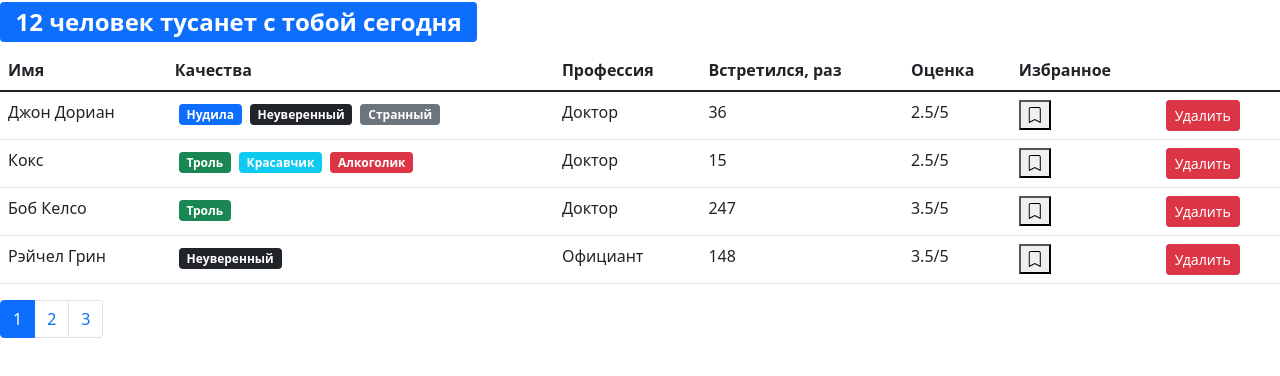
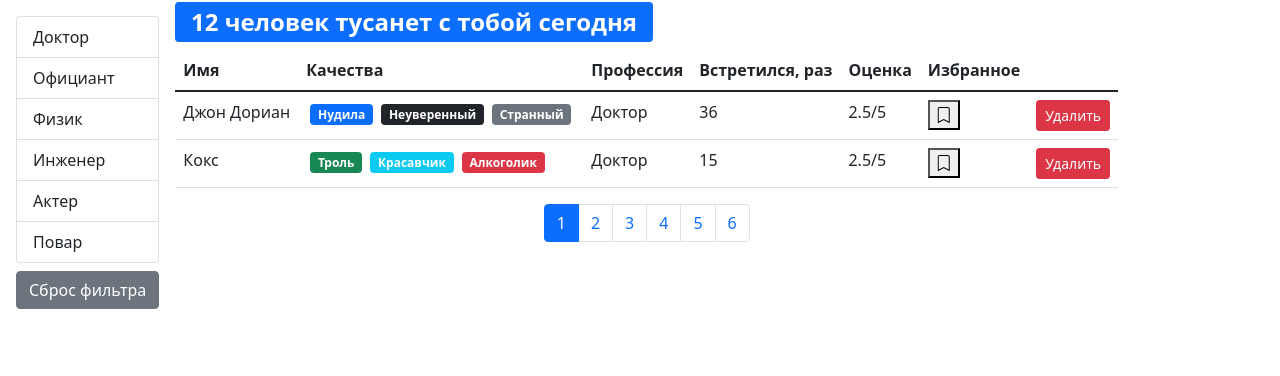
Before and after one commit to AndrewPerepelkin/result-school-frontend-task-one, a React (Create React App) app in the folder fast-company/: page / in a window 1280 px wide. Shown: the top 376 px of the page. Built offline with nearby package versions, Linux system fonts and the light colour scheme.

Commit message:
feat: added grouplist professions

```diff
--- a/fast-company/src/App.js
+++ b/fast-company/src/App.js
@@ -1,10 +1,13 @@
-import React, { useState } from 'react';
+import React, { useEffect, useState } from 'react';
 import api from './api';
 import Users from './components/users';
-import SearchStatus from './components/searchStatus';
 
 const App = () => {
-  const [users, setUsers] = useState(() => api.users.fetchAll());
+  const [users, setUsers] = useState();
+  useEffect(() => {
+    api.users.fetchAll().then((data) => setUsers(data));
+  }, []);
+
   const handleDelete = (id) =>
     setUsers((prevState) => prevState.filter((user) => user._id !== id));
   const handleToggeleBookMark = (id) =>
@@ -15,12 +18,13 @@
     );
   return (
     <>
-      <SearchStatus usersNumber={users.length} />
-      <Users
-        users={users}
-        onDelete={handleDelete}
-        onToggleBookMark={handleToggeleBookMark}
-      />
+      {users && (
+        <Users
+          users={users}
+          onDelete={handleDelete}
+          onToggleBookMark={handleToggeleBookMark}
+        />
+      )}
     </>
   );
 };
--- /dev/null
+++ b/fast-company/src/api/fake.api/professions.api.js
@@ -0,0 +1,26 @@
+export const professionsObject = {
+  doctor: { _id: '67rdca3eeb7f6fgeed471818', name: 'Доктор' },
+  waiter: { _id: '67rdca3eeb7f6fgeed471820', name: 'Официант' },
+  physics: { _id: '67rdca3eeb7f6fgeed471814', name: 'Физик' },
+  engineer: { _id: '67rdca3eeb7f6fgeed471822', name: 'Инженер' },
+  actor: { _id: '67rdca3eeb7f6fgeed471824', name: 'Актер' },
+  cook: { _id: '67rdca3eeb7f6fgeed471829', name: 'Повар' }
+};
+export const professions = [
+  { _id: '67rdca3eeb7f6fgeed471818', name: 'Доктор' },
+  { _id: '67rdca3eeb7f6fgeed471820', name: 'Официант' },
+  { _id: '67rdca3eeb7f6fgeed471814', name: 'Физик' },
+  { _id: '67rdca3eeb7f6fgeed471822', name: 'Инженер' },
+  { _id: '67rdca3eeb7f6fgeed471824', name: 'Актер' },
+  { _id: '67rdca3eeb7f6fgeed471829', name: 'Повар' }
+];
+const fetchAll = () =>
+  new Promise((resolve) => {
+    window.setTimeout(function () {
+      resolve(professions);
+    }, 2000);
+  });
+
+export default {
+  fetchAll
+};
--- a/fast-company/src/api/fake.api/user.api.js
+++ b/fast-company/src/api/fake.api/user.api.js
@@ -1,11 +1,4 @@
-const professions = {
-  doctor: { _id: '67rdca3eeb7f6fgeed471818', name: 'Доктор' },
-  waiter: { _id: '67rdca3eeb7f6fgeed471820', name: 'Официант' },
-  physics: { _id: '67rdca3eeb7f6fgeed471814', name: 'Физик' },
-  engineer: { _id: '67rdca3eeb7f6fgeed471822', name: 'Инженер' },
-  actor: { _id: '67rdca3eeb7f6fgeed471824', name: 'Актер' },
-  cook: { _id: '67rdca3eeb7f6fgeed471829', name: 'Повар' }
-};
+import { professionsObject as professions } from './professions.api';
 const qualities = {
   tedious: {
     _id: '67rdca3eeb7f6fgeed471198',
@@ -17,7 +10,11 @@
     name: 'Странный',
     color: 'secondary'
   },
-  buller: { _id: '67rdca3eeb7f6fgeed4711012', name: 'Троль', color: 'success' },
+  buller: {
+    _id: '67rdca3eeb7f6fgeed4711012',
+    name: 'Троль',
+    color: 'success'
+  },
   alcoholic: {
     _id: '67rdca3eeb7f6fgeed471101',
     name: 'Алкоголик',
@@ -145,6 +142,14 @@
     bookmark: false
   }
 ];
-export function fetchAll() {
-  return users;
-}
+
+const fetchAll = () =>
+  new Promise((resolve) => {
+    window.setTimeout(function () {
+      resolve(users);
+    }, 2000);
+  });
+
+export default {
+  fetchAll
+};
--- a/fast-company/src/api/index.js
+++ b/fast-company/src/api/index.js
@@ -1,5 +1,7 @@
-import * as users from './fake.api/user.api';
+import users from './fake.api/user.api';
+import professions from './fake.api/professions.api';
 const API = {
-  users
+  users,
+  professions
 };
 export default API;
--- /dev/null
+++ b/fast-company/src/components/groupList.jsx
@@ -0,0 +1,57 @@
+import React from 'react';
+import PropTypes from 'prop-types';
+
+const GroupList = ({
+  items,
+  valueProperty,
+  contentProperty,
+  onItemSelect,
+  selectedItem
+}) => {
+  return (
+    <ul className='list-group'>
+      {Array.isArray(items)
+        ? items.map((item) => (
+            <li
+              key={item[valueProperty]}
+              className={
+                'list-group-item' +
+                (selectedItem && selectedItem === item ? ' active' : '')
+              }
+              onClick={() => onItemSelect(item)}
+              role='button'
+            >
+              {item[contentProperty]}
+            </li>
+        ))
+        : Object.keys(items).map((item) => (
+            <li
+              key={items[item][valueProperty]}
+              className={
+                'list-group-item' +
+                (selectedItem === items[item] ? ' active' : '')
+              }
+              onClick={() => onItemSelect(items[item])}
+              role='button'
+            >
+              {items[item][contentProperty]}
+            </li>
+        ))}
+    </ul>
+  );
+};
+
+GroupList.defaultProps = {
+  valueProperty: '_id',
+  contentProperty: 'name'
+};
+
+GroupList.propTypes = {
+  items: PropTypes.oneOfType([PropTypes.object, PropTypes.array]).isRequired,
+  valueProperty: PropTypes.string.isRequired,
+  contentProperty: PropTypes.string.isRequired,
+  onItemSelect: PropTypes.func.isRequired,
+  selectedItem: PropTypes.object
+};
+
+export default GroupList;
--- a/fast-company/src/components/searchStatus.jsx
+++ b/fast-company/src/components/searchStatus.jsx
@@ -1,6 +1,6 @@
 import React from 'react';
 import PropTypes from 'prop-types';
-const SearchStatus = ({ usersNumber }) => {
+const SearchStatus = ({ length }) => {
   const renderPhrase = (n) => {
     if (n === 0) {
       return 'Никто с тобой не тусанет';
@@ -20,17 +20,15 @@
 
   return (
     <h2>
-      <span
-        className={usersNumber === 0 ? 'badge bg-danger' : 'badge bg-primary'}
-      >
-        {renderPhrase(usersNumber)}
+      <span className={length === 0 ? 'badge bg-danger' : 'badge bg-primary'}>
+        {renderPhrase(length)}
       </span>
     </h2>
   );
 };
 
 SearchStatus.propTypes = {
-  usersNumber: PropTypes.number.isRequired
+  length: PropTypes.number.isRequired
 };
 
 export default SearchStatus;
--- a/fast-company/src/components/user.jsx
+++ b/fast-company/src/components/user.jsx
@@ -50,7 +50,7 @@
   _id: PropTypes.string.isRequired,
   name: PropTypes.string.isRequired,
   qualities: PropTypes.array.isRequired,
-  profession: PropTypes.string.isRequired,
+  profession: PropTypes.object.isRequired,
   completedMeetings: PropTypes.number.isRequired,
   rate: PropTypes.number.isRequired,
   onDelete: PropTypes.func.isRequired,
--- a/fast-company/src/components/users.jsx
+++ b/fast-company/src/components/users.jsx
@@ -1,16 +1,51 @@
-import React, { useState } from 'react';
+import React, { useEffect, useState } from 'react';
 import { paginate } from '../utils/paginate';
 import Pagination from './pagination';
 import User from './user';
+import api from '../api';
+import SearchStatus from './searchStatus';
+import GroupList from './groupList';
 import PropTypes from 'prop-types';
-const Users = ({ users, ...rest }) => {
-  const count = users.length;
-  const pageSize = 4;
+
+const Users = ({ users: allUsers, ...rest }) => {
+  const pageSize = 2;
   const [currentPage, setCurrentPage] = useState(1);
+  const [professions, setProfessions] = useState();
+  const [selectedProf, setSelectedProf] = useState();
+
+  const handleProfessionSelect = (item) => setSelectedProf(item);
   const handlePageChange = (pageIndex) => setCurrentPage(pageIndex);
-  const usersCrop = paginate(users, currentPage, pageSize);
+  const handleProfessionReset = () => setSelectedProf();
+
+  useEffect(() => {
+    api.professions.fetchAll().then((data) => setProfessions(data));
+  }, []);
+  useEffect(() => setCurrentPage(1), [selectedProf]);
+
+  const filteredUsers = selectedProf
+    ? allUsers.filter((user) => JSON.stringify(user.profession) === JSON.stringify(selectedProf))
+    : allUsers;
+  const count = filteredUsers.length;
+  const usersCrop = paginate(filteredUsers, currentPage, pageSize);
   return (
-    <>
+    <div className='d-flex'>
+      {professions && (
+        <div className='d-flex flex-column flex-shrink-0 p-3'>
+          <GroupList
+            selectedItem={selectedProf}
+            items={professions}
+            onItemSelect={handleProfessionSelect}
+          />
+          <button
+            className='btn btn-secondary mt-2'
+            onClick={handleProfessionReset}
+          >
+            Сброс фильтра
+          </button>
+        </div>
+      )}
+      <div className='d-flex flex-column'>
+        <SearchStatus length={count} />
         {!!count && (
           <table className='table'>
             <thead>
@@ -35,13 +70,16 @@
             </tbody>
           </table>
         )}
+        <div className='d-flex justify-content-center'>
           <Pagination
             itemsCount={count}
             pageSize={pageSize}
             currentPage={currentPage}
             onPageChange={handlePageChange}
           />
-    </>
+        </div>
+      </div>
+    </div>
   );
 };
 
```
Also changed, not shown: fast-company/src/components/bookmark.jsx (+4 -5 lines), fast-company/.eslintrc.js. Lines whose indentation alone changed are shown as unchanged.
